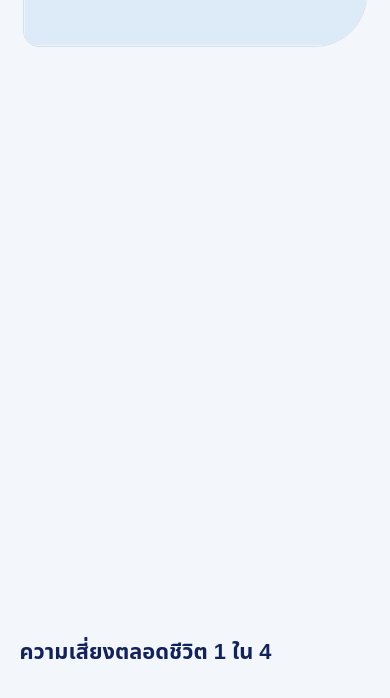
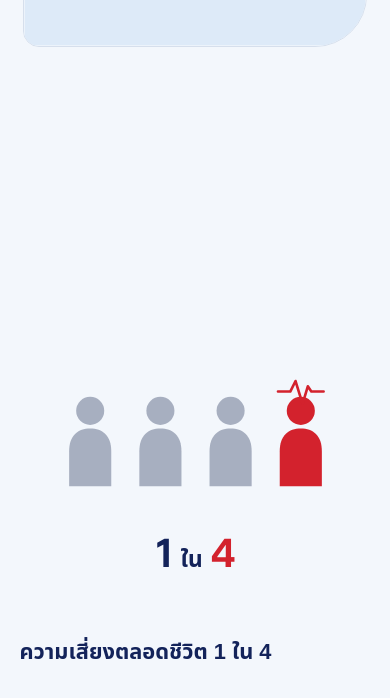
Before and after one commit to yuinakorn/next_befast, a Next.js app: page / in a window 390 px wide. Shown: the part 7864-8562 px from the top of the page. Built offline with nearby package versions, Linux system fonts and the light colour scheme; a web font is replaced by a local one.

Commit message:
feat: add chapter 2 risk scene and self check
Co-Authored-By: Claude Opus 5.5 <noreply@anthropic.com>

```diff
--- a/src/app/layout.tsx
+++ b/src/app/layout.tsx
@@ -6,6 +6,7 @@ import "@/styles/chapter-4.css";
 import "@/styles/opening.css";
 import "@/styles/story.css";
 import "@/styles/chapter-1.css";
+import "@/styles/chapter-2.css";
 
 const anuphan = Anuphan({
   variable: "--font-anuphan",
--- a/src/components/chapter-2/Chapter2.tsx
+++ b/src/components/chapter-2/Chapter2.tsx
@@ -1,12 +1,14 @@
 import { CHAPTER_2 } from "@/content/chapter-2";
 import { ChapterHead } from "@/components/ui/ChapterHead";
-import { StoryStage } from "@/components/ui/StoryStage";
+import { RiskStage } from "./RiskStage";
+import { SelfCheck } from "./SelfCheck";
 
 export function Chapter2() {
   return (
     <section className="chapter" id="ch2" aria-labelledby="ch2-title">
       <ChapterHead chapter={CHAPTER_2} titleId="ch2-title" reverse />
-      <StoryStage id="pin2" steps={CHAPTER_2.steps} scene={<svg className="story-svg" viewBox="0 0 400 320" aria-hidden="true" />} />
+      <RiskStage />
+      <SelfCheck />
     </section>
   );
 }
--- /dev/null
+++ b/src/components/chapter-2/RiskIcons.tsx
@@ -0,0 +1,52 @@
+/** Risk-factor pictograms for chapter 2, drawn around (0,0) inside a 30-unit badge. */
+export type RiskKind = "food" | "drugs" | "pm25" | "filler" | "stress";
+
+/** Order matches chapter 2 steps 3–7 and SELF_CHECK option ids. */
+export const RISK_KINDS: readonly RiskKind[] = ["food", "drugs", "pm25", "filler", "stress"];
+
+export function RiskIcon({ kind }: { kind: RiskKind }) {
+  switch (kind) {
+    case "food": // burger: sweet, fatty, salty
+      return (
+        <g>
+          <path className="ri-fill" d="M-18,-4 C-18,-16 18,-16 18,-4 Z" />
+          <rect className="ri-accent" x="-19" y="-2" width="38" height="6" rx="3" />
+          <rect className="ri-fill" x="-18" y="6" width="36" height="7" rx="3.5" />
+        </g>
+      );
+    case "drugs": // cigarette with smoke
+      return (
+        <g>
+          <rect className="ri-fill" x="-20" y="4" width="32" height="8" rx="2" />
+          <rect className="ri-accent" x="12" y="4" width="8" height="8" rx="2" />
+          <path className="ri-line" d="M16,0 C10,-6 22,-10 16,-18" />
+          <path className="ri-line" d="M8,-2 C4,-8 12,-11 8,-17" />
+        </g>
+      );
+    case "pm25": // factory and dust
+      return (
+        <g>
+          <path className="ri-fill" d="M-20,16 V-2 L-10,4 V-2 L0,4 V-12 H8 V16 Z" />
+          <circle className="ri-accent" cx="14" cy="-14" r="3" />
+          <circle className="ri-accent" cx="20" cy="-5" r="2" />
+          <circle className="ri-accent" cx="8" cy="-20" r="2" />
+        </g>
+      );
+    case "filler": // syringe
+      return (
+        <g transform="rotate(-45)">
+          <rect className="ri-fill" x="-14" y="-5" width="22" height="10" rx="2" />
+          <rect className="ri-accent" x="-10" y="-3" width="10" height="6" />
+          <path className="ri-line" d="M8,0 H20 M-14,-8 V8 M-20,0 H-14" />
+        </g>
+      );
+    case "stress": // frowning face and moon
+      return (
+        <g>
+          <circle className="ri-outline" cx="-4" cy="4" r="14" />
+          <path className="ri-line" d="M-11,-1 l5,2 M3,-1 l-5,2 M-10,11 q6,-5 12,0" />
+          <path className="ri-accent" d="M18,-20 a9,9 0 1 0 6,14 a7,7 0 1 1 -6,-14 Z" />
+        </g>
+      );
+  }
+}
--- /dev/null
+++ b/src/components/chapter-2/RiskStage.tsx
@@ -0,0 +1,82 @@
+"use client";
+
+import { gsap } from "gsap";
+import { CHAPTER_2 } from "@/content/chapter-2";
+import { StoryStage } from "@/components/ui/StoryStage";
+import type { PinnedScene } from "@/hooks/usePinnedSteps";
+import { pickOther } from "@/lib/pick";
+import { stepProgress } from "@/lib/steps";
+import { RISK_KINDS, RiskIcon, type RiskKind } from "./RiskIcons";
+
+const STARTS = CHAPTER_2.steps.map((s) => s.at);
+const PEOPLE_X = [80, 160, 240, 320];
+const ICONS_STEP = 1;
+const FIRST_RISK_STEP = 2;
+const ICON_AT: Record<RiskKind, readonly [number, number]> = {
+  food: [200, 52],
+  drugs: [86, 110],
+  pm25: [314, 110],
+  filler: [96, 236],
+  stress: [304, 236],
+};
+const pulseAt = (i: number) => `translate(${PEOPLE_X[i] - 26} 82)`;
+
+function setup(pin: HTMLElement, reduce: boolean): PinnedScene {
+  const people = Array.from(pin.querySelectorAll<SVGGElement>(".person"));
+  const pulse = pin.querySelector<SVGPathElement>(".pulse")!;
+  const icons = Array.from(pin.querySelectorAll<SVGGElement>(".risk-icon"));
+  let chosen = -1;
+  return {
+    onStep(step) {
+      if (step === 0) {
+        // a different person each time the reader scrolls back here: "it could be anyone"
+        chosen = pickOther(chosen, people.length);
+        people.forEach((g, i) => g.classList.toggle("chosen", i === chosen));
+        pulse.setAttribute("transform", pulseAt(chosen));
+        if (!reduce) gsap.fromTo(pulse, { strokeDashoffset: 1 }, { strokeDashoffset: 0, duration: 1.2, ease: "power2.out" });
+      }
+      icons.forEach((g, i) => g.classList.toggle("focus", step >= FIRST_RISK_STEP && i === step - FIRST_RISK_STEP));
+    },
+    render(p, step) {
+      const t = step < ICONS_STEP ? 0 : step > ICONS_STEP || reduce ? 1 : stepProgress(p, STARTS, ICONS_STEP);
+      icons.forEach((g, i) => g.classList.toggle("in", t > i / icons.length));
+    },
+  };
+}
+
+export function RiskStage() {
+  const scene = (
+    <svg className="story-svg risk" viewBox="0 0 400 320" aria-hidden="true">
+      <g className="people">
+        {PEOPLE_X.map((x, i) => (
+          <g key={x} className={i === 0 ? "person chosen" : "person"} transform={`translate(${x} 150)`}>
+            <circle cy="-46" r="16" />
+            <path d="M-24,40 V0 C-24,-18 -14,-26 0,-26 C14,-26 24,-18 24,0 V40 Z" />
+          </g>
+        ))}
+        <path className="pulse" pathLength={1} strokeDasharray="1" d="M0,0 H14 L20,-12 L28,14 L34,-6 L38,0 H52" transform={pulseAt(0)} />
+        <text className="risk-big" x="200" y="282" textAnchor="middle">
+          <tspan className="risk-big-num">1</tspan>
+          <tspan dx="10">ใน</tspan>
+          <tspan dx="10" className="risk-big-num alarm">4</tspan>
+        </text>
+      </g>
+      <g className="youth" transform="translate(200 170)">
+        <circle className="youth-fill" cy="-40" r="18" />
+        <path className="youth-fill" d="M-26,40 V-4 C-26,-16 -16,-20 0,-20 C16,-20 26,-16 26,-4 V40 Z" />
+        <rect className="youth-fill" x="-20" y="36" width="16" height="56" rx="8" />
+        <rect className="youth-fill" x="4" y="36" width="16" height="56" rx="8" />
+      </g>
+      {RISK_KINDS.map((k) => (
+        <g key={k} className="risk-icon" data-k={k} transform={`translate(${ICON_AT[k][0]} ${ICON_AT[k][1]})`}>
+          <g className="risk-icon-inner">
+            <circle className="ri-badge" r="30" />
+            <RiskIcon kind={k} />
+          </g>
+        </g>
+      ))}
+    </svg>
+  );
+
+  return <StoryStage id="pin2" steps={CHAPTER_2.steps} scene={scene} setup={setup} />;
+}
--- /dev/null
+++ b/src/components/chapter-2/SelfCheck.tsx
@@ -0,0 +1,26 @@
+"use client";
+
+import { useState } from "react";
+import { SELF_CHECK } from "@/content/chapter-2";
+
+/** "Which applies to you?" — no score, nothing stored or sent; selections live in this component only. */
+export function SelfCheck() {
+  const [picked, setPicked] = useState<readonly string[]>([]);
+  const toggle = (id: string) =>
+    setPicked((prev) => (prev.includes(id) ? prev.filter((x) => x !== id) : [...prev, id]));
+
+  return (
+    <section className="self-check" aria-labelledby="self-check-title">
+      <h3 id="self-check-title">{SELF_CHECK.title}</h3>
+      <p className="self-check-hint">{SELF_CHECK.hint}</p>
+      <div className="self-check-options">
+        {SELF_CHECK.options.map((o) => (
+          <button key={o.id} type="button" aria-pressed={picked.includes(o.id)} onClick={() => toggle(o.id)}>
+            {o.label}
+          </button>
+        ))}
+      </div>
+      <p className="self-check-answer" aria-live="polite">{picked.length > 0 ? SELF_CHECK.answer : ""}</p>
+    </section>
+  );
+}
--- /dev/null
+++ b/src/lib/pick.ts
@@ -0,0 +1,7 @@
+/** Random index in [0, n) that differs from `prev` (any index when prev is -1). */
+export function pickOther(prev: number, n: number, rand: () => number = Math.random): number {
+  if (n <= 1) return 0;
+  if (prev < 0 || prev >= n) return Math.floor(rand() * n);
+  const i = Math.floor(rand() * (n - 1));
+  return i >= prev ? i + 1 : i;
+}
--- /dev/null
+++ b/src/styles/chapter-2.css
@@ -0,0 +1,41 @@
+/* Chapter 2: risk stage + self check. Scene states follow data-step (0-based) on #pin2. */
+.person circle, .person path { fill: var(--ash); transition: fill .4s; }
+.person.chosen circle, .person.chosen path { fill: var(--red); }
+.pulse { fill: none; stroke: var(--red); stroke-width: 3; stroke-linecap: round; stroke-linejoin: round; }
+.risk-big { font-family: var(--font); font-weight: 700; font-size: 26px; fill: var(--ink); }
+.risk-big-num { font-family: var(--num); font-size: 46px; }
+.risk-big-num.alarm { fill: var(--red); }
+.people, .youth, .risk-icon { transition: opacity .45s; }
+.youth, .risk-icon { opacity: 0; }
+.youth-fill { fill: var(--ink); }
+#pin2:not([data-step="0"]) .people { opacity: 0; }
+#pin2:not([data-step="0"]) .youth { opacity: 1; }
+#pin2[data-step="1"] .risk-icon.in { opacity: 1; }
+#pin2:not([data-step="0"]):not([data-step="1"]) .risk-icon { opacity: .3; }
+#pin2:not([data-step="0"]):not([data-step="1"]) .risk-icon.focus { opacity: 1; }
+.ri-badge { fill: var(--surface); stroke: var(--ink); stroke-width: 2.5; transition: stroke .4s; }
+.risk-icon.focus .ri-badge { stroke: var(--red); stroke-width: 3.5; }
+.risk-icon-inner { transform-box: fill-box; transform-origin: center; transition: transform .4s; }
+.risk-icon.focus .risk-icon-inner { transform: scale(1.3); }
+.ri-fill { fill: var(--ink-2); }
+.ri-accent { fill: var(--red); }
+.ri-line { fill: none; stroke: var(--ink-2); stroke-width: 2.5; stroke-linecap: round; stroke-linejoin: round; }
+.ri-outline { fill: var(--surface); stroke: var(--ink-2); stroke-width: 2.5; }
+
+.self-check { max-width: 860px; margin: 0 auto; padding: 12vh clamp(20px, 6vw, 40px) 8vh; }
+.self-check h3 { font-size: clamp(1.9rem, 4.6vw, 3rem); margin-bottom: .3em; }
+.self-check-hint { color: var(--ink-2); margin-bottom: 1.2em; }
+.self-check-options { display: flex; flex-wrap: wrap; gap: 10px; }
+.self-check-options button {
+  min-height: 48px; padding: 10px 18px; border-radius: 12px; border: 2px solid var(--ink); background: var(--surface);
+  font-weight: 600; text-align: left; cursor: pointer; transition: background .2s, color .2s, border-color .2s;
+}
+.self-check-options button[aria-pressed="true"] { background: var(--ink); color: var(--paper); }
+@media (hover: hover) and (pointer: fine) {
+  .self-check-options button:hover { border-color: var(--red); }
+}
+.self-check-answer { margin-top: 18px; min-height: 1.65em; font-weight: 600; color: var(--ink); }
+
+@media (prefers-reduced-motion: reduce) {
+  .risk-icon-inner { transition: none; }
+}
```
Also changed, not shown: 1 other file (tests, documents, lock files or other folders).
